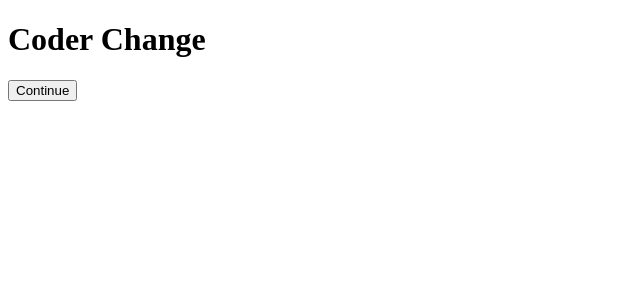
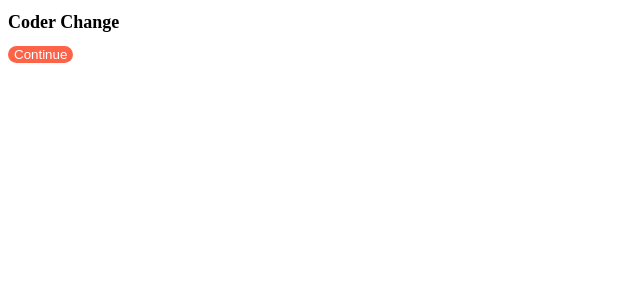
Before and after one commit to leeyounggue/react_begin, a React (Create React App) app: page / in a window 1280 px wide. Shown: the top 300 px of the page, without its empty margins (0-640 px from the left). Built offline with nearby package versions, Linux system fonts and the light colour scheme.

Commit message:
테스트

```diff
--- a/src/App.js
+++ b/src/App.js
@@ -1,9 +1,10 @@
 import Button from "./Button";
+import styles from "./App.module.css";
 
 function App() {
   return (
     <div>
-        <h1>Coder Change</h1>
+        <h1 className={styles.title}>Coder Change</h1>
         <Button text={"Continue"} />
     </div>
   );
--- /dev/null
+++ b/src/App.module.css
@@ -0,0 +1,4 @@
+.title {
+    font-size: 18px;
+    font-weight: bold;
+}
--- a/src/Button.js
+++ b/src/Button.js
@@ -1,9 +1,10 @@
 import PropTypes from "prop-types";
 import styles from "./Button.module.css";
 
+
 function Button( {text} ) {
     return (
-        <button className="btn">
+        <button className={styles.btn}>
             {text}
         </button>
     )
```
